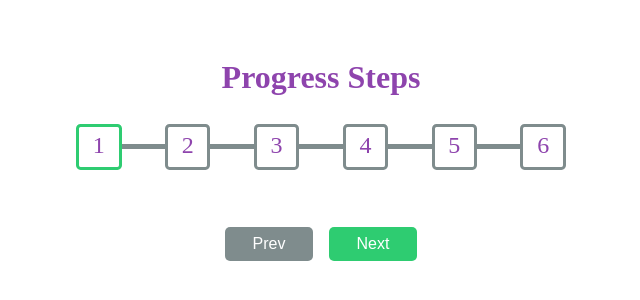
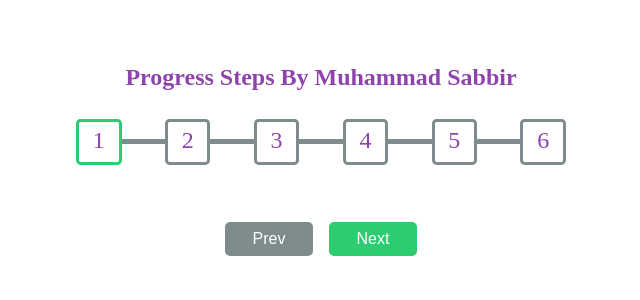
Before and after one commit to Muhammad-Sabbir/progressSteps, a website: page index.html in a window 1280 px wide. Shown: the part 272-572 px from the top of the page, without its empty margins (319-959 px from the left). Drawn offline with Linux system fonts and the light colour scheme.

Commit message:
Update form

```diff
--- a/index.html
+++ b/index.html
@@ -9,7 +9,7 @@
   </head>
   <body>
     <div class="container">
-      <h1>Progress Steps</h1>
+      <h2>Progress Steps By Muhammad Sabbir</h2>
       <div class="line-box-container">
         <div class="line">
           <div id="in-line" class="in-line"></div>
--- a/sass/main.scss
+++ b/sass/main.scss
@@ -57,9 +57,11 @@ body {
       z-index: 1;
     }
   }
-  h1{
+  h2{
     margin: 3rem auto;
     color: $number-color;
+    text-align: center;
+
   }
 
   .line-box-container {
```
Also changed, not shown: css/style.css.
